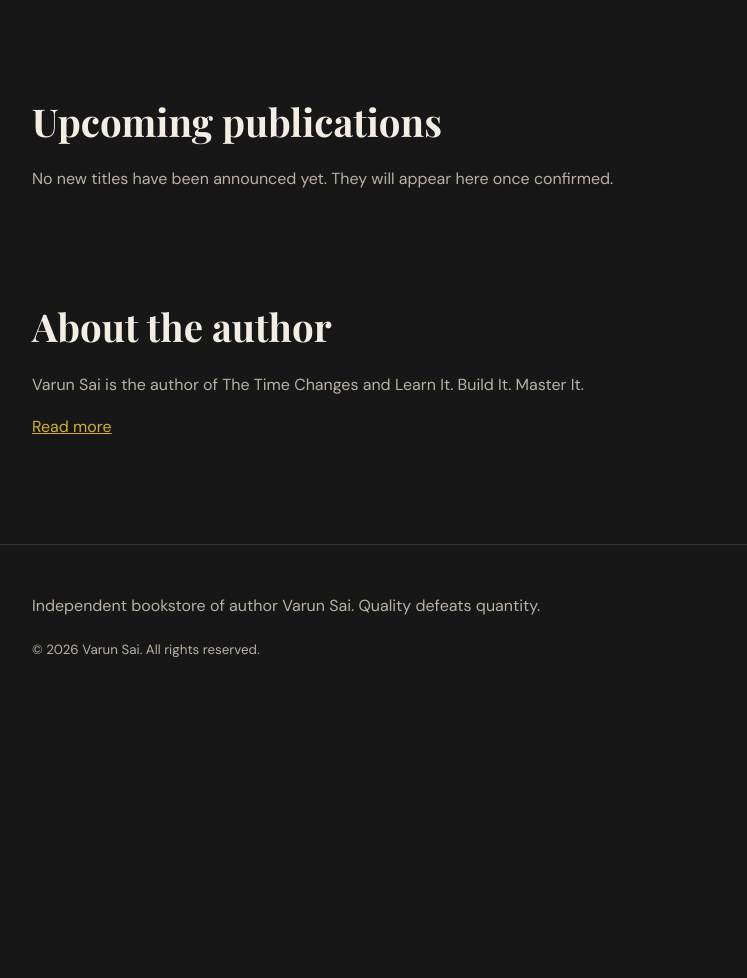
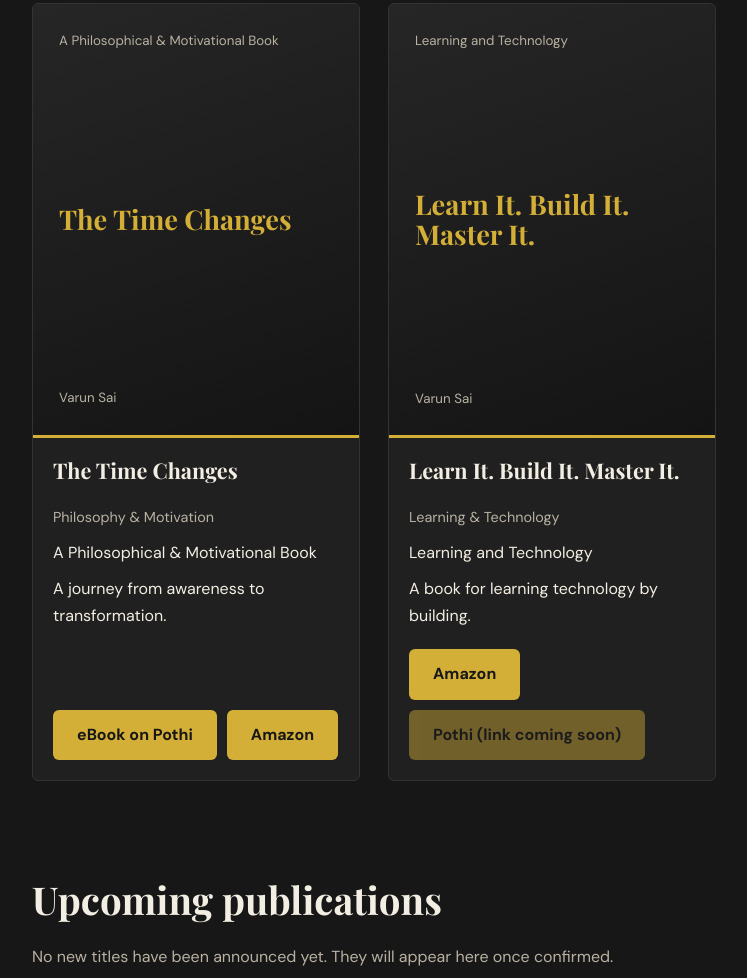
Before and after one commit to tsudhakartsudhakar5-crypto/varun-sai-bookstore, a plain HTML site: page index.html in a window 1280 px wide. Shown: the part 728-1706 px from the top of the page, without its empty margins (88-835 px from the left). Before the commit the page ends 1422 px from the top, so only its background shows below. Drawn offline with nearby package versions, Linux system fonts and the light colour scheme.

Commit message:
Add files via upload

```diff
--- a/index.html
+++ b/index.html
@@ -15,4 +15,4 @@
 <section><h2>Upcoming publications</h2><p class="muted">No new titles have been announced yet. They will appear here once confirmed.</p></section>
 <section><h2>About the author</h2><p class="muted">Varun Sai is the author of The Time Changes and Learn It. Build It. Master It.</p><p><a href="about.html">Read more</a></p></section></main>
 <footer><div class="wrap"><p>Independent bookstore of author Varun Sai. Quality defeats quantity.</p><small>&copy; <span id="year"></span> Varun Sai. All rights reserved.</small></div></footer>
-<script src="script.js"></script></body></html>
+<script src="config.js"></script><script src="script.js"></script></body></html>
--- a/script.js
+++ b/script.js
@@ -1,30 +1,56 @@
-document.addEventListener('DOMContentLoaded', () => {
-  const year = document.getElementById('year');
-  if (year) year.textContent = new Date().getFullYear();
-
-  const toggle = document.querySelector('.menu-toggle');
-  const nav = document.querySelector('.main-nav');
-  if (toggle && nav) {
-    toggle.addEventListener('click', () => {
-      const isOpen = nav.classList.toggle('open');
-      toggle.setAttribute('aria-expanded', String(isOpen));
-      toggle.setAttribute('aria-label', isOpen ? 'Close navigation' : 'Open navigation');
-    });
-  }
-
-  const search = document.getElementById('book-search');
-  const items = [...document.querySelectorAll('.catalogue-item')];
-  const empty = document.getElementById('empty-state');
-  if (search) {
-    search.addEventListener('input', () => {
-      const query = search.value.trim().toLowerCase();
-      let visible = 0;
-      items.forEach(item => {
-        const match = (item.dataset.search || item.textContent).toLowerCase().includes(query);
-        item.hidden = !match;
-        if (match) visible++;
-      });
-      if (empty) empty.hidden = visible !== 0;
-    });
-  }
-});
+// Public catalogue. Published books come from the database; the list below is the backup/fallback.
+// A fallback book is hidden automatically once a book with the same slug is published in the admin panel.
+var STATIC=[
+{id:'the-time-changes',title:'The Time Changes',subtitle:'A Philosophical & Motivational Book',tagline:'A journey from awareness to transformation.',category:'Philosophy & Motivation',
+ links:[{label:'eBook on Pothi',url:'https://store.pothi.com/book/ebook-thipparapu-varun-sai-the-time-changes/'},{label:'Amazon',url:'https://amzn.in/d/0bx8LoKo'}]},
+{id:'learn-it-build-it-master-it',title:'Learn It. Build It. Master It.',subtitle:'Learning and Technology',tagline:'A book for learning technology by building.',category:'Learning & Technology',
+ links:[{label:'Amazon',url:'https://amzn.in/d/01b334fL'},{label:'Pothi (link coming soon)',url:null}]}
+];
+var ALL=STATIC;
+function safe(u){return /^https?:\/\//.test(u||'')?u:null}
+function el(t,c,x){var e=document.createElement(t);if(c)e.className=c;if(x!=null)e.textContent=x;return e}
+function typo(b){var d=el('div','cover');d.setAttribute('role','img');d.setAttribute('aria-label','Cover of '+b.title+' by Varun Sai');
+ d.append(el('small',0,b.subtitle||''),el('b',0,b.title),el('small',0,'Varun Sai'));return d}
+function card(b){
+ var a=el('article','card'),cv=safe(b.cover);a.id=b.id;
+ if(cv){var i=el('img');i.src=cv;i.alt='Cover of '+b.title+' by Varun Sai';i.loading='lazy';
+  i.style.cssText='width:100%;aspect-ratio:3/4;object-fit:cover;display:block;border-bottom:3px solid #D4AF37';
+  i.onerror=function(){i.replaceWith(typo(b))};a.append(i)}else a.append(typo(b));
+ var body=el('div','body');body.append(el('h3',0,b.title));
+ if(b.category)body.append(el('p','tag',b.category));
+ if(b.subtitle)body.append(el('p',0,b.subtitle));
+ if(b.tagline)body.append(el('p',0,b.tagline));
+ if(b.description){var d=el('details'),s=el('summary',0,'About this book'),p=el('p',0,b.description);p.style.whiteSpace='pre-line';d.append(s,p);body.append(d)}
+ var L=el('div','links'),n=0;
+ b.links.forEach(function(x){var u=safe(x.url);
+  if(u){var k=el('a','btn',x.label);k.href=u;k.target='_blank';k.rel='noopener';L.append(k);n++}
+  else{var k2=el('span','btn',x.label);k2.setAttribute('aria-disabled','true');L.append(k2)}});
+ if(!b.links.length)L.append(el('span','btn','Retailer links coming soon'));
+ body.append(L);a.append(body);return a}
+function render(){
+ var box=document.getElementById('books');if(!box)return;
+ var q=(document.getElementById('q')||{value:''}).value.toLowerCase(),c=(document.getElementById('cat')||{value:''}).value;
+ var r=ALL.filter(function(b){return(!c||b.category===c)&&[b.title,b.subtitle,b.tagline,b.description].join(' ').toLowerCase().indexOf(q)>-1});
+ box.replaceChildren.apply(box,r.length?r.map(card):[el('p','muted','No books match your search. Clear the search or choose "All categories".')])}
+function cats(){var cat=document.getElementById('cat');if(!cat)return;
+ while(cat.options.length>1)cat.remove(1);
+ ALL.map(function(b){return b.category}).filter(function(v,i,a){return v&&a.indexOf(v)===i}).forEach(function(v){var o=document.createElement('option');o.value=o.textContent=v;cat.appendChild(o)})}
+async function load(){
+ if(typeof SB_URL==='undefined'||!document.getElementById('books'))return;
+ try{
+  var r=await fetch(SB_URL+'/rest/v1/books?select=*,categories(name)&published=eq.true&order=created_at.asc',{headers:{apikey:SB_KEY}});
+  if(!r.ok)return;var rows=await r.json();if(!rows.length)return;
+  var db=rows.map(function(x){var s=STATIC.filter(function(y){return y.id===x.slug})[0]||{};
+   var cover=x.cover_path?(/^https?:/.test(x.cover_path)?x.cover_path:SB_URL+'/storage/v1/object/public/covers/'+x.cover_path):null;
+   var links=[];if(x.pothi_url)links.push({label:'eBook on Pothi',url:x.pothi_url});if(x.amazon_url)links.push({label:'Amazon',url:x.amazon_url});
+   return{id:x.slug,title:x.title,subtitle:x.subtitle,description:x.description,cover:cover,links:links,category:(x.categories&&x.categories.name)||s.category||''}});
+  var have=db.map(function(b){return b.id});
+  ALL=db.concat(STATIC.filter(function(b){return have.indexOf(b.id)<0}));cats();render()
+ }catch(e){/* keep the backup list */}}
+document.addEventListener('DOMContentLoaded',function(){
+ var m=document.querySelector('.menu'),n=document.querySelector('nav');
+ m.addEventListener('click',function(){var o=n.classList.toggle('open');m.setAttribute('aria-expanded',o)});
+ document.getElementById('year').textContent=new Date().getFullYear();
+ var cat=document.getElementById('cat');
+ if(cat){document.getElementById('q').addEventListener('input',render);cat.addEventListener('change',render)}
+ cats();render();load()});
```
Also changed, not shown: books.html (+1 -1 lines).
